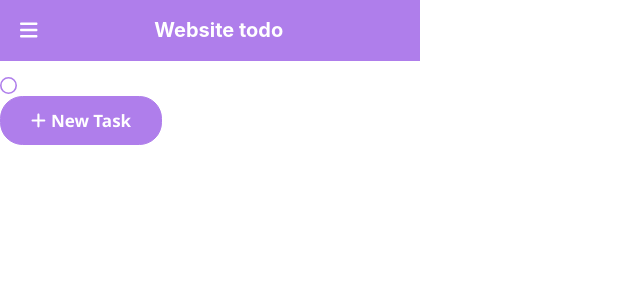
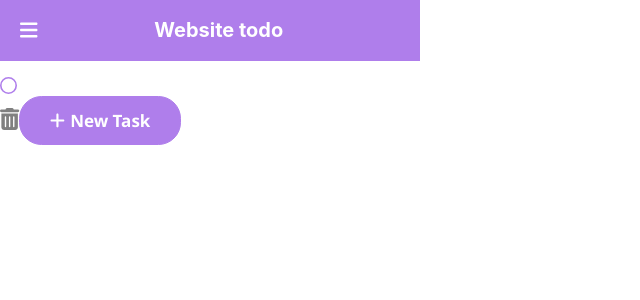
Before and after one commit to vinhvanvu/hangs-todo, a React (Create React App) app: page / in a window 1280 px wide. Shown: the top 300 px of the page, without its empty margins (0-640 px from the left). Built offline with nearby package versions, Linux system fonts and the light colour scheme.

Commit message:
added a trashcan

```diff
--- a/src/Components/TodoList/TodoList.css
+++ b/src/Components/TodoList/TodoList.css
@@ -1,3 +1,9 @@
 .todo-list {
     margin-top: 15px;
 }
+
+#trashcan {
+    color: gray;
+    font-size: 22px;
+    font-weight: 500;
+}
--- a/src/Components/TodoList/TodoList.jsx
+++ b/src/Components/TodoList/TodoList.jsx
@@ -1,7 +1,10 @@
 import NewTaskButton from '../NewTaskButton/NewTaskButton.jsx';
 import Checkbox from '../Checkbox/Checkbox.jsx';
 import { useState } from 'react';
+import { FontAwesomeIcon } from '@fortawesome/react-fontawesome';
+import { faTrashCan } from '@fortawesome/free-solid-svg-icons';
 import './TodoList.css';
+
 
 
 export default function TodoList() {
@@ -12,6 +15,7 @@ export default function TodoList() {
     return (
         <div className='todo-list'>
             <Checkbox onClick={handleChecked} checked={Checked}/>
+            <FontAwesomeIcon id='trashcan' icon={faTrashCan} />
             <NewTaskButton />
         </div>
     )
```
